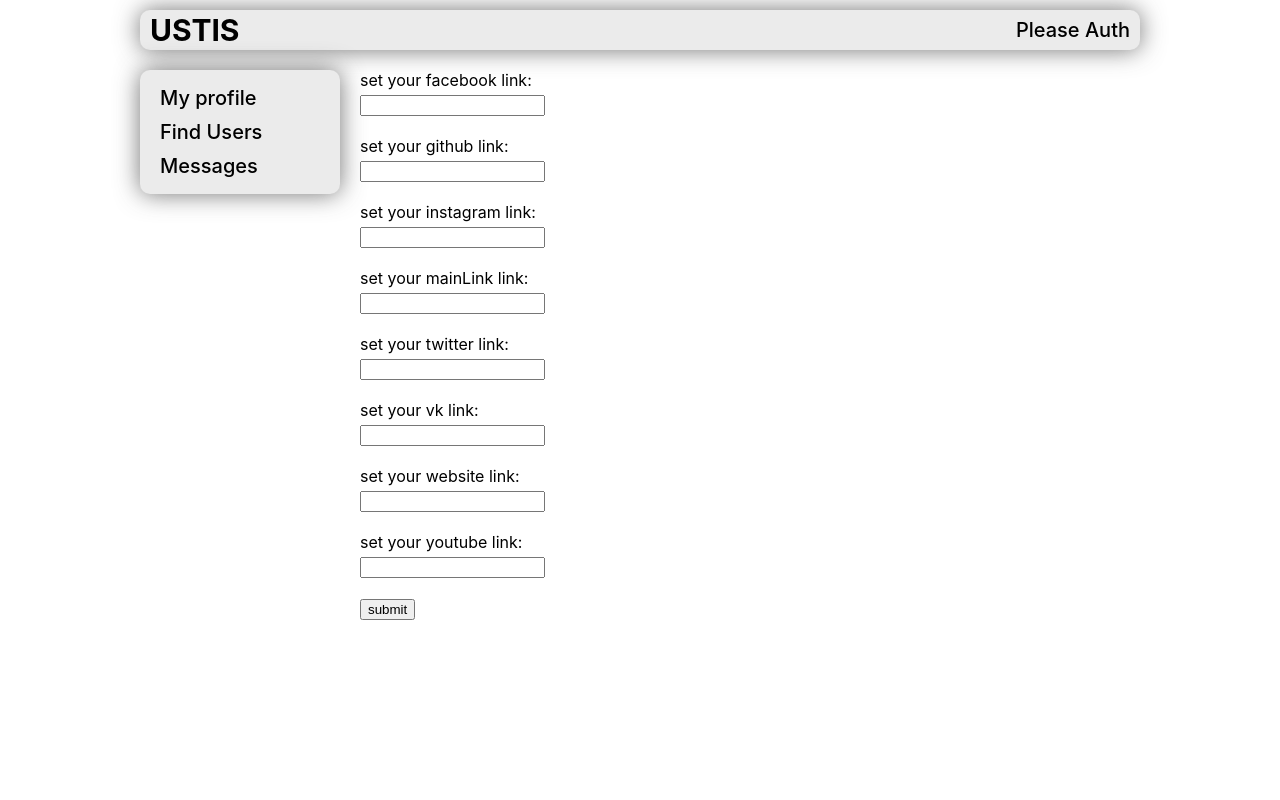
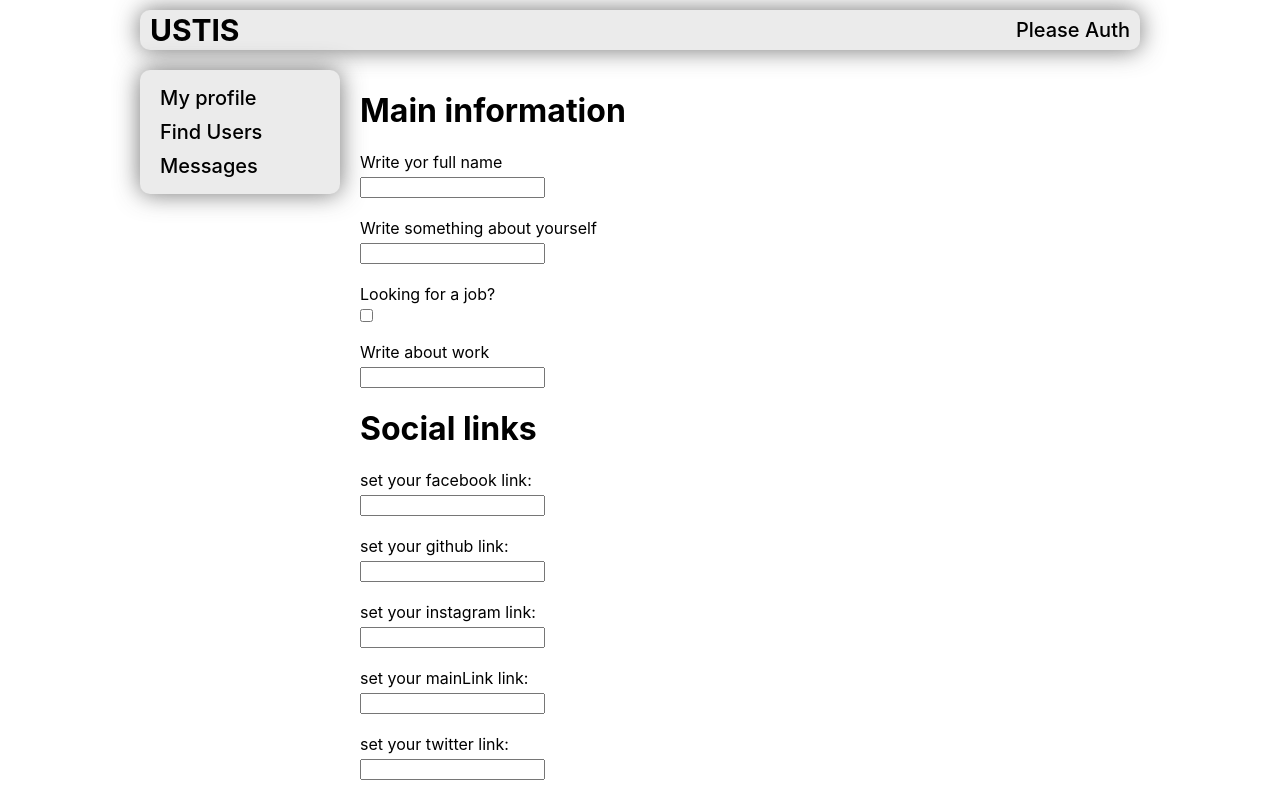
Before and after one commit to Gromkov-cloud/react-samurai, a React (Create React App) app: page /change-user-info in a window 1280 px wide. Shown: the top 800 px of the page. Built offline with nearby package versions, Linux system fonts and the light colour scheme; no server answers.

Commit message:
feat: add change user main info

```diff
--- a/src/API/API.js
+++ b/src/API/API.js
@@ -14,9 +14,10 @@ const API = {
                         'Content-Type': 'application/json'
                     },
                     body: JSON.stringify({
-                        AboutMe: "become react samurai",
-                        LookingForAJobDescription: "learn learn learn",
-                        FullName: "Vasiliy_G",
+                        AboutMe: userInfo.aboutMe,
+                        LookingForAJob: userInfo.lookingForAJob,
+                        LookingForAJobDescription: userInfo.lookingForAJobDescription,
+                        FullName: userInfo.fullName,
                         contacts: {
                             vk: userInfo.vkLink,
                             github: userInfo.githubLink,
--- a/src/Redux/reduxSlices/changeUserInfoSlice.js
+++ b/src/Redux/reduxSlices/changeUserInfoSlice.js
@@ -6,13 +6,16 @@ export const fetchUserInfoThunk = createAsyncThunk(
     async (ownerId, {dispatch}) => {
         const response = await API.changeUserInfoPageAPI.fetchUserData(ownerId)
         const data = await response.json()
-        dispatch(setUserContacts(data.contacts))
+        console.log(data)
+        dispatch(setUserMainInfo(data))
+        dispatch(setUserContacts(data))
+
     }
 )
 
 export const putUserInfoThunk = createAsyncThunk(
     "changeUserInfoPage/putUserInfoThunk",
-    async (userInfo,_) => {
+    async (userInfo, _) => {
         const response = await API.changeUserInfoPageAPI.putUserInfo(userInfo)
         const data = await response.json()
         console.log(data)
@@ -22,6 +25,13 @@ export const putUserInfoThunk = createAsyncThunk(
 const changeUserInfoSlice = createSlice({
     name: "changeUserInfoPage",
     initialState: {
+        userInfo: {
+            mainInfo: {
+                aboutMe: null,
+                fullName: null,
+                lookingForAJob: null,
+                lookingForAJobDescription: null
+            },
             contacts: {
                 facebook: null,
                 github: null,
@@ -32,15 +42,25 @@ const changeUserInfoSlice = createSlice({
                 website: null,
                 youtube: null
             }
+        }
     },
     reducers: {
+        setUserMainInfo: (state, action) => {
+            const {aboutMe, fullName, lookingForAJob, lookingForAJobDescription} = action.payload
+            state.userInfo.mainInfo = {
+                aboutMe: aboutMe,
+                fullName,
+                lookingForAJob,
+                lookingForAJobDescription
+            }
+        },
         setUserContacts: (state, action) => {
-            state.contacts = action.payload
+            state.userInfo.contacts = action.payload.contacts
         }
     },
     extraReducers: {}
 })
 
-export const {setUserContacts} = changeUserInfoSlice.actions
+export const {setUserContacts, setUserMainInfo} = changeUserInfoSlice.actions
 
 export default changeUserInfoSlice
--- a/src/components/ChangeUserInfo/ChangeUserInfo.jsx
+++ b/src/components/ChangeUserInfo/ChangeUserInfo.jsx
@@ -7,7 +7,8 @@ import styles from "./ChangeUserInfo.module.css"
 const ChangeUserInfo = () => {
     const dispatch = useDispatch()
     const ownerId = useSelector((state) => state.loginPage.userData.id)
-    const userContacts = useSelector((state) => state.changeUserInfoPage.contacts)
+    const userInfo = useSelector((state)=> state.changeUserInfoPage.userInfo)
+
     useEffect(() => {
         dispatch(fetchUserInfoThunk(ownerId))
     }, [])
@@ -19,17 +20,47 @@ const ChangeUserInfo = () => {
     } = useForm()
 
     const onFormSubmit = (data) => {
-        console.log(data)
         dispatch(putUserInfoThunk(data))
     }
 
-    Object.entries(userContacts).forEach(link => setValue(`${link[0]}Link`, link[1]))
+    Object.entries(userInfo.contacts).forEach(link => setValue(`${link[0]}Link`, link[1]))
+    Object.entries(userInfo.mainInfo).forEach(link => setValue(`${link[0]}`, link[1]))
 
     return (
         <>
             <form onSubmit={handleSubmit(onFormSubmit)} className={styles.form}>
+                <div>
+                    <h1>Main information</h1>
+                    <label>
+                        Write yor full name
+                        <input type="text"
+                               {...register("fullName")}
+                        />
+                    </label>
+                    <label>
+                        Write something about yourself
+                        <input type="text"
+                               {...register("aboutMe")}
+                        />
+                    </label>
+                    <label>
+                        Looking for a job?
+                        <input type="checkbox"
+                               {...register("lookingForAJob")}
+                        />
+                    </label>
+                    <label>
+                        Write about work
+                        <input type="text"
+                               {...register("lookingForAJobDescription")}
+                        />
+                    </label>
+
+                </div>
+                <div>
+                    <h1>Social links</h1>
                     {
-                    Object.keys(userContacts).map(linkName => (
+                        Object.keys(userInfo.contacts).map(linkName => (
                                 <label key={linkName}>
                                     {`set your ${linkName} link:`}
                                     <input type="text"
@@ -39,6 +70,7 @@ const ChangeUserInfo = () => {
                             )
                         )
                     }
+                </div>
                 <button type={"submit"}>submit</button>
             </form>
         </>
```
Lines whose indentation alone changed are shown as unchanged.
